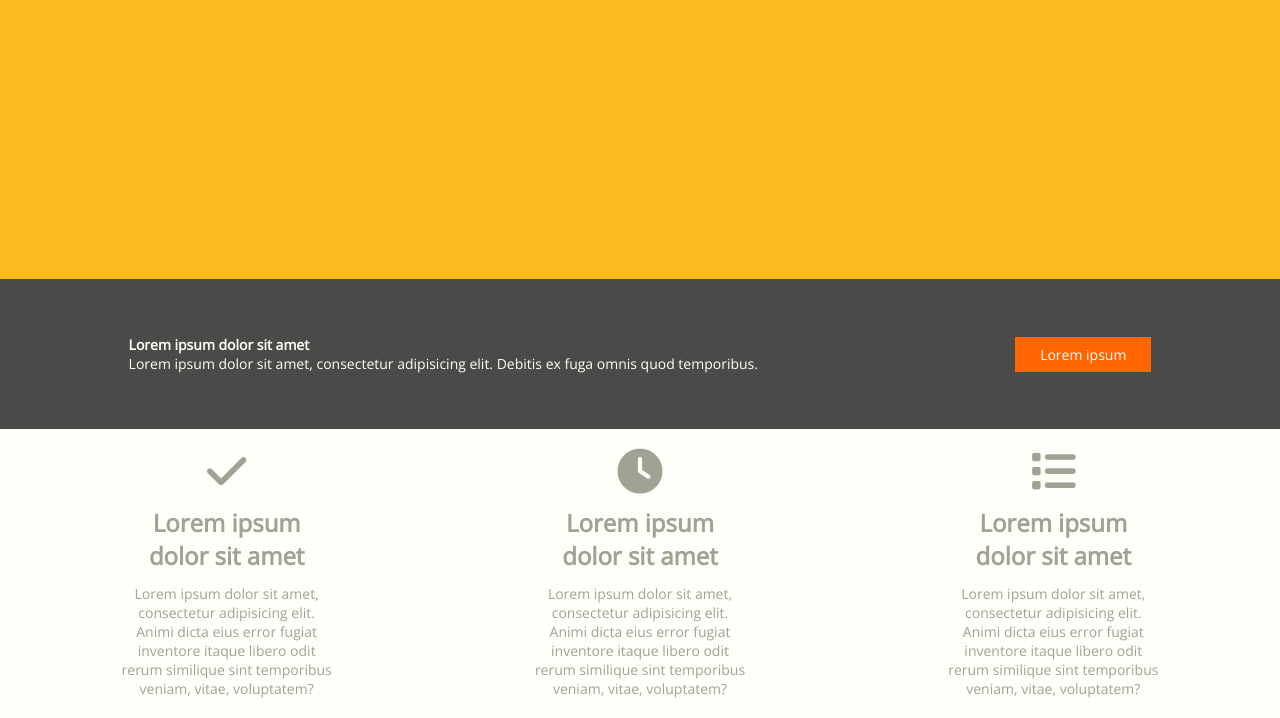
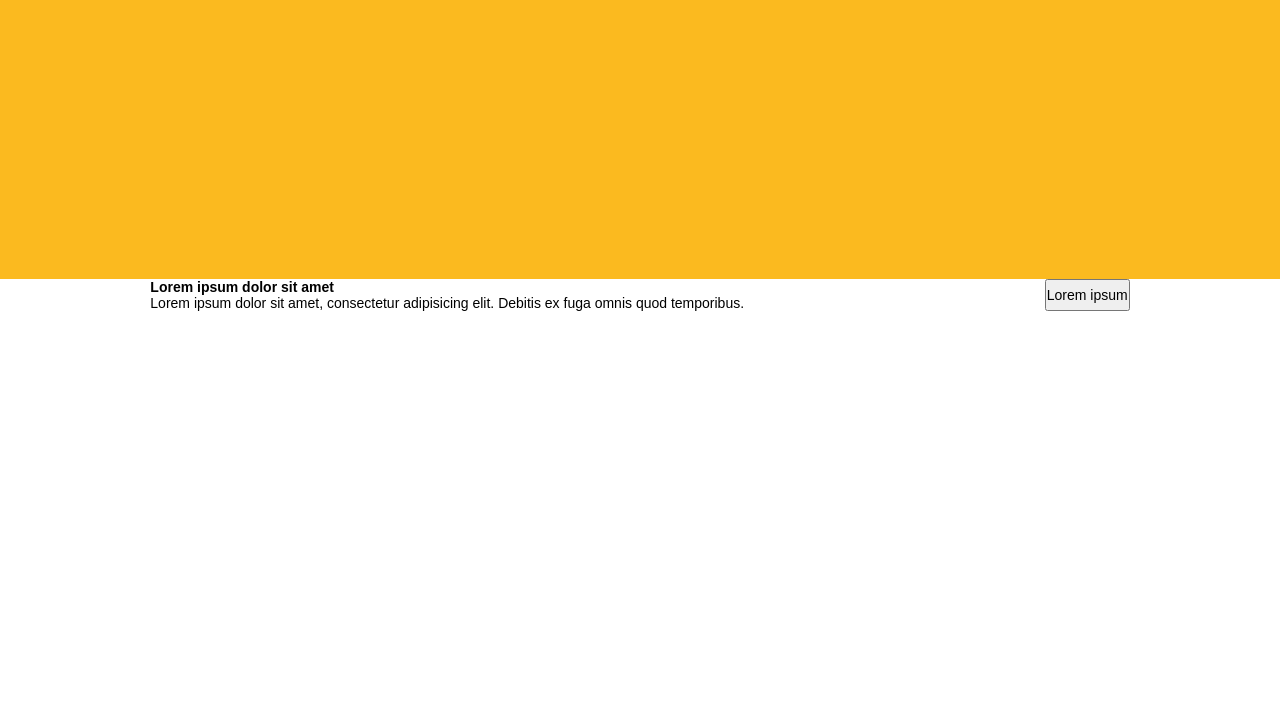
Before and after one commit to Leon131314/WAR_SFO_O_132_FER_ScrumLab_React-1, a React app: page / in a window 1280 px wide. Shown: the part 671-1389 px from the top of the page. After the commit the page ends 982 px from the top, so only its background shows below. Built offline with nearby package versions, Linux system fonts and the light colour scheme; some icons are missing; a web font is replaced by a local one.

Commit message:
Revert "tk/AboutApp"

```diff
--- a/public/index.html
+++ b/public/index.html
@@ -20,9 +20,6 @@
       Learn how to configure a non-root public URL by running `npm run build`.
     -->
     <title>React App</title>
-
-<!--FONT AWESOME ICONS TK-->
-    <script src="https://kit.fontawesome.com/35ae6ab2cb.js" crossorigin="anonymous"></script>
 
 <!-- FONTY -->
     <link href="https://fonts.googleapis.com/css?family=Open+Sans&display=swap" rel="stylesheet">
--- a/src/js/AboutApp.js
+++ /dev/null
@@ -1,33 +0,0 @@
-import React from 'react';
-
-const AboutApp = () => {
-    return (
-        <div className="AboutApp-mainFrame">
-            <div className="AboutApp-box">
-                <i className="fas fa-check"></i>
-                <div className="AboutApp-title">Lorem ipsum dolor sit amet</div>
-                <p className="AboutApp-txt">Lorem ipsum dolor sit amet, consectetur adipisicing elit. Animi dicta eius
-                    error fugiat inventore itaque libero odit rerum similique sint temporibus veniam, vitae,
-                    voluptatem?</p>
-            </div>
-
-            <div className="AboutApp-box">
-                <i className="fas fa-clock"></i>
-                <div className="AboutApp-title">Lorem ipsum dolor sit amet</div>
-                <p className="AboutApp-txt">Lorem ipsum dolor sit amet, consectetur adipisicing elit. Animi dicta eius
-                    error fugiat inventore itaque libero odit rerum similique sint temporibus veniam, vitae,
-                    voluptatem?</p>
-            </div>
-
-            <div className="AboutApp-box">
-                <i className="fas fa-list"></i>
-                <div className="AboutApp-title">Lorem ipsum dolor sit amet</div>
-                <p className="AboutApp-txt">Lorem ipsum dolor sit amet, consectetur adipisicing elit. Animi dicta eius
-                    error fugiat inventore itaque libero odit rerum similique sint temporibus veniam, vitae,
-                    voluptatem?</p>
-            </div>
-        </div>
-    )
-};
-
-export default AboutApp;
--- a/src/js/App.js
+++ b/src/js/App.js
@@ -1,6 +1,5 @@
 import React from "react";
-import CallToAction from "./CallToAction";
-import AboutApp from "./AboutApp";
+import CallToAction from "./callToAction";
 import {HashRouter, Switch,Route,NavLink} from "react-router-dom";
 
 const Navigation = ()=>(
@@ -37,7 +36,6 @@ const App = () => {
         </p>
       </section>
         <CallToAction/>
-        <AboutApp/>
     </>
   );
 };
--- a/src/js/callToAction.js
+++ b/src/js/callToAction.js
@@ -9,7 +9,7 @@ const CallToAction = () => {
                 <p>Lorem ipsum dolor sit amet, consectetur adipisicing elit. Debitis ex fuga omnis quod temporibus.</p>
             </div>
 
-            <button className="callToAction-btn"><a className='callToAction-btn-a' href="#top">Lorem ipsum</a></button>
+            <button className="callToAction-btn btn">Lorem ipsum</button>
 
         </div>
     )
--- a/src/scss/components/_AboutApp.scss
+++ /dev/null
@@ -1,27 +0,0 @@
-@import "colors";
-@import "fonts";
-
-.AboutApp-mainFrame {
-  align-items: center;
-  background: $backgroundColor;
-  color: $textColor;
-  display: flex;
-  font-family: $textFont;
-  justify-content: space-around;
-  padding: 0 20px;
-  text-align: center;
-}
-
-.AboutApp-title {
-  font-size: 24px;
-  font-weight: bold;
-  margin: 12px 0;
-}
-
-.AboutApp-box {
-  padding: 20px 100px;
-
-  & i {
-    font-size: 45px;
-  }
-}
--- a/src/scss/components/_callToAction.scss
+++ b/src/scss/components/_callToAction.scss
@@ -1,40 +1,4 @@
-@import "colors";
-@import "fonts";
-
 .callToAction {
-  align-items: center;
-  background: $headerColor;
-  color: $backgroundColor;
   display: flex;
-  font-family: $textFont;
   justify-content: space-around;
-  height: 150px;
 }
-
-.callToAction-btn {
-  //background: $buttonsColor;
-  border: none;
-  //color: $backgroundColor;
-  //font-family: $textFont;
-  //padding: 8px 25px;
-  //transition: 0.1s ease-in;
-  //&:hover{
-  //  background: $backgroundColor;
-  //  color: $buttonsColor;
-  //}
-}
-
-.callToAction-btn-a {
-  background: $buttonsColor;
-  color: $backgroundColor;
-  font-family: $textFont;
-  padding: 8px 25px;
-  text-decoration: none;
-  transition: 0.1s ease-in;
-
-  &:hover{
-    background: $backgroundColor;
-    color: $buttonsColor;
-    text-decoration: none;
-  }
-}
--- a/src/scss/main.scss
+++ b/src/scss/main.scss
@@ -22,5 +22,4 @@ body {
 @import "./components/header";
 @import "./components/intro";
 @import "./components/callToAction";
-@import "./components/AboutApp";
 @import "./components/navigation";
```
